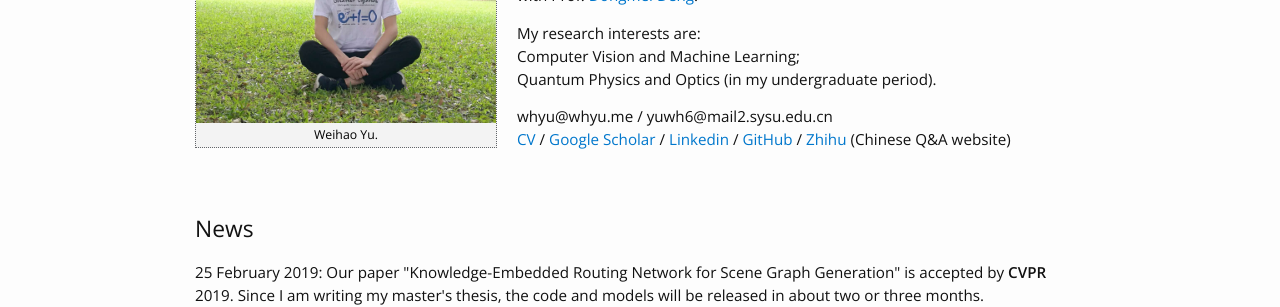
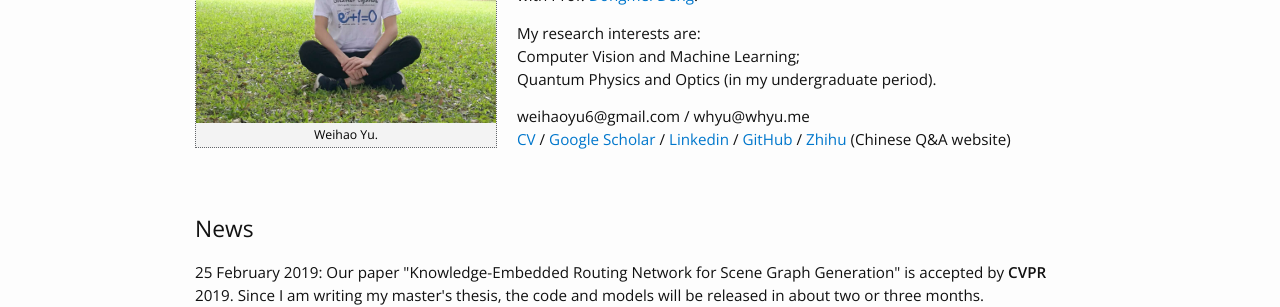
Before and after one commit to yuweihao/yuweihao.github.io, a Jekyll site: the page built from index.html, in a window 1280 px wide. Shown: the part 201-508 px from the top of the page. Built offline with Jekyll 4.4.1, drawn with Linux system fonts in a browser that asks for light colours.

Commit message:
Update index.html

```diff
--- a/index.html
+++ b/index.html
@@ -27,7 +27,7 @@ My research interests are: <br>
 Computer Vision and Machine Learning; <br>
 Quantum Physics and Optics (in my undergraduate period).</p>
 <p>
-whyu@whyu.me / yuwh6@mail2.sysu.edu.cn<br>
+weihaoyu6@gmail.com / whyu@whyu.me<br>
 
 <a href="/pdf/weihao-yu-cv.pdf" target="_blank" rel="external">CV</a> / <a href="https://scholar.google.com/citations?user=LYxjt1QAAAAJ" target="_blank" rel="external">Google Scholar</a> / <a href="http://www.linkedin.com/in/weihaoyu/" target="_blank" rel="external">Linkedin</a> / <a href="https://github.com/yuweihao/" target="_blank" rel="external">GitHub</a> / <a href="https://www.zhihu.com/people/yuwh/answers" target="_blank" rel="external">Zhihu</a> (Chinese Q&A website)
 </p>
```
